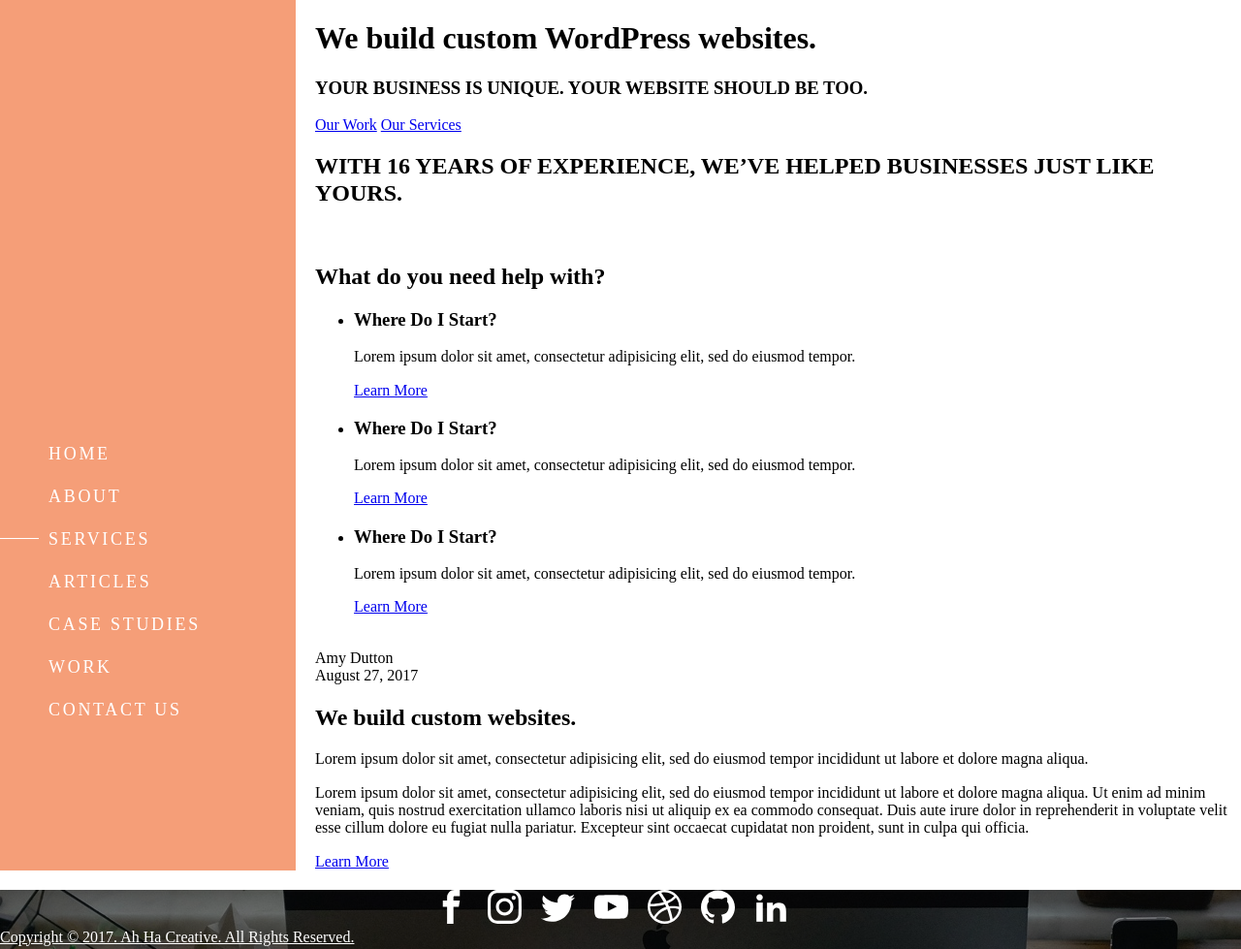
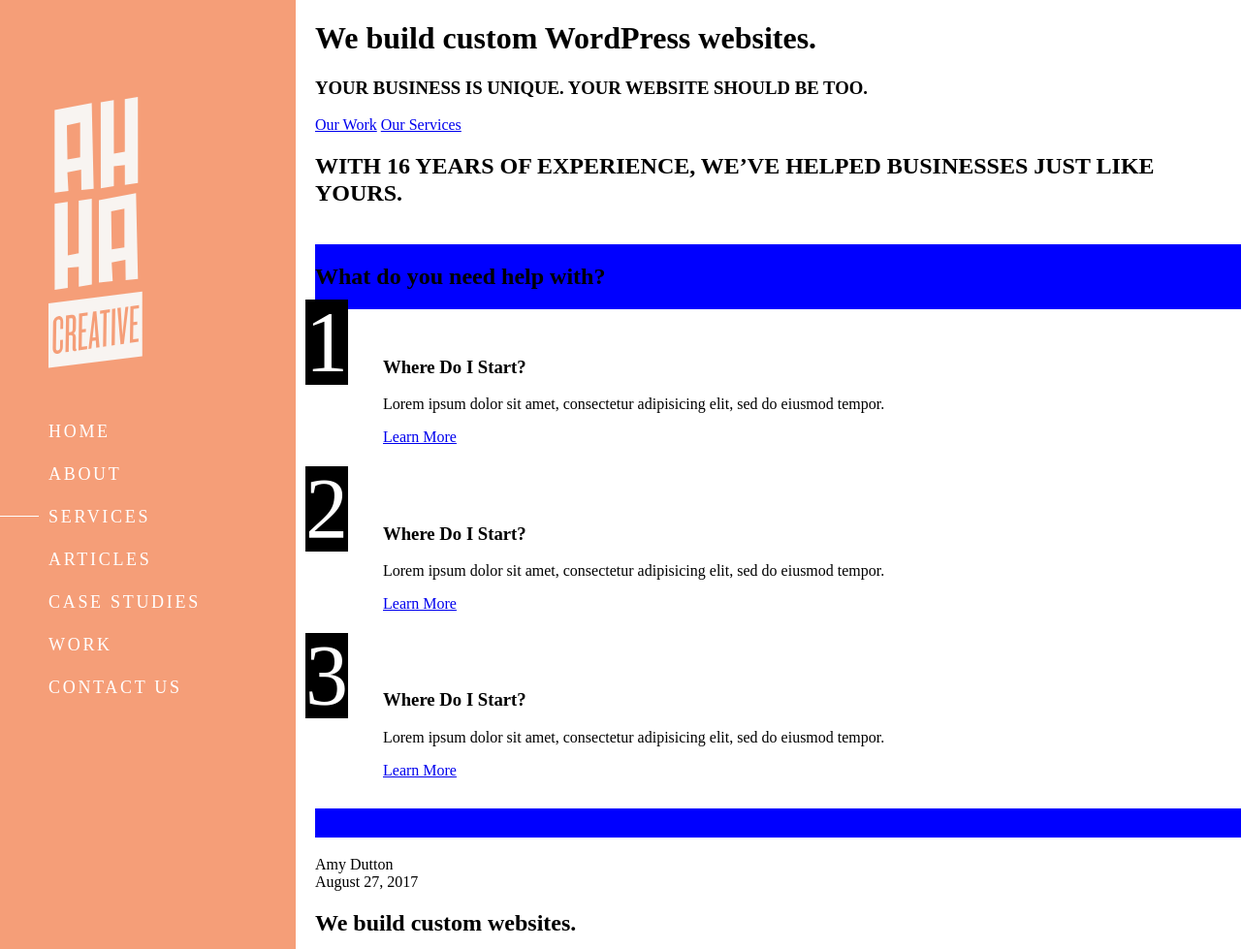
Before and after one commit to ahaywood/ahhacreative-frontend, a plain HTML site: page index.html in a window 1280 px wide. Shown: the top 979 px of the page at 97% size. Drawn offline with nearby package versions, Linux system fonts and the light colour scheme.

Commit message:
Custom List on the Homepage

```diff
--- a/assets/src/scss/_5_layout/_nav.scss
+++ b/assets/src/scss/_5_layout/_nav.scss
@@ -6,7 +6,7 @@
     background: rgba($primary, .66);
     display: none;
     grid-column: 1 / span 3;
-    padding: 35px $nav-left-padding;
+    padding: 100px $nav-left-padding;
     position: relative;
     z-index: map-get($zindex, aside);
 
@@ -15,9 +15,13 @@
     }
 }
 
+.logo {
+    margin-bottom: 50px;
+}
+
 .nav {
-    bottom: 35px;
-    position: fixed;
+    position: sticky;
+    top: 60px;
 
     ul {
         @include no-bullets;
--- a/assets/src/scss/_7_pages/_home.scss
+++ b/assets/src/scss/_7_pages/_home.scss
@@ -6,3 +6,42 @@
 .home {
 
 }
+
+
+
+
+
+/*------------------------------------*\
+    #NEED-HELP-WITH
+\*------------------------------------*/
+
+.need-help-with {
+    @include clearfix;
+    background: blue;
+
+    ol {
+        list-style-type: none;
+        margin: 0 0 30px;
+        padding: 0;
+        counter-reset: need-help-list;
+
+        li {
+            background: white;
+            padding: 30px 70px;
+            position: relative;
+
+            &:before {
+                content: counter(need-help-list);
+                counter-increment: need-help-list;
+                font-size: em(88px);
+                line-height: 1;
+                color: white;
+                background: black;
+                position: absolute;
+                top: -10px;
+                left: -10px;
+            }
+
+        }
+    }
+}
--- a/index.html
+++ b/index.html
@@ -53,7 +53,7 @@
 
             <aside class="aside">
                 <!-- LOGO -->
-                <img src="" alt="" />
+                <a href="/index.html"><img src="assets/dist/img/logo.svg" alt="Ah Ha Creative" class="logo" /></a>
 
                 <!-- NAVIGATION -->
                 <nav class="nav">
@@ -92,7 +92,7 @@
                 <!-- WHAT DO YOU NEED HELP WITH? -->
                 <div class="need-help-with">
                     <h2>What do you need help with?</h2>
-                    <ul class="need-help-with__items">
+                    <ol class="need-help-with__items">
                         <li>
                             <h3>Where Do I Start?</h3>
                             <p>Lorem ipsum dolor sit amet, consectetur adipisicing elit, sed do eiusmod tempor.</p>
@@ -108,7 +108,7 @@
                             <p>Lorem ipsum dolor sit amet, consectetur adipisicing elit, sed do eiusmod tempor.</p>
                             <a href="#" class="btn learn-more">Learn More</a>
                         </li>
-                    </ul>
+                    </ol>
                 </div>
 
 
```
Also changed, not shown: assets/dist/css/main.css, assets/dist/img/logo.svg (added), 2 other files.
